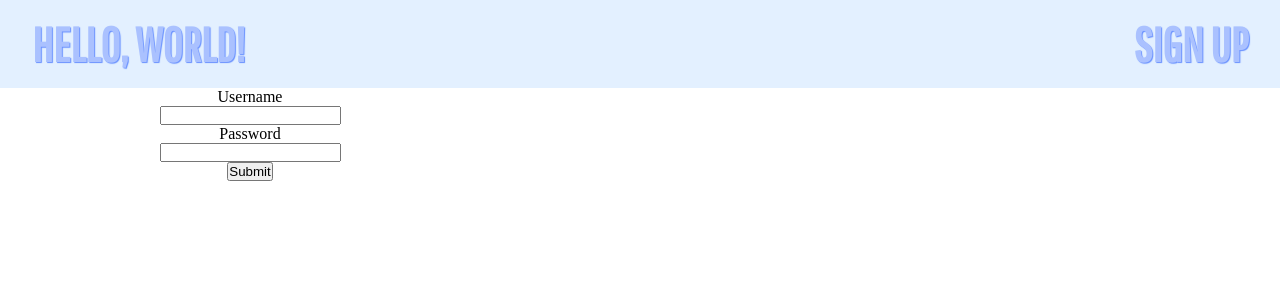
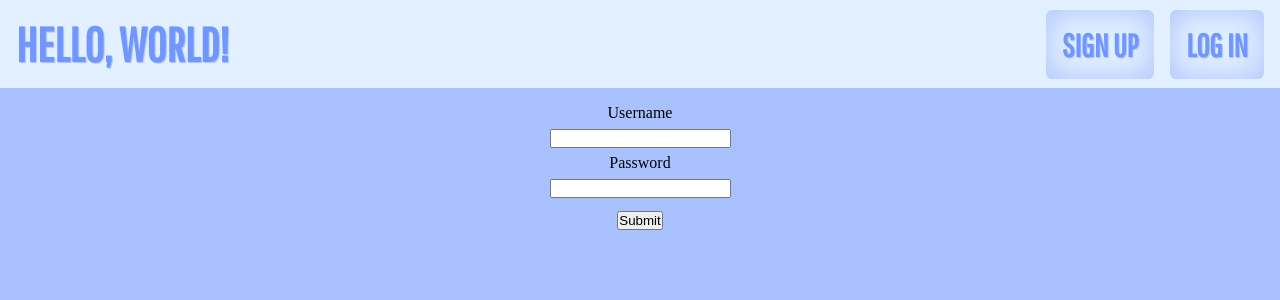
Before and after one commit to AliceWeng/Hello-World, a React (Create React App) app: page /signup in a window 1280 px wide. Shown: the top 300 px of the page. Built offline with nearby package versions, Linux system fonts and the light colour scheme.

Commit message:
added styling to sign up and log in buttons

```diff
--- a/src/App.css
+++ b/src/App.css
@@ -6,7 +6,11 @@
   box-sizing: border-box;
 }
 :root {
-  --link: #aac1ff;
+  --blue: #aac1ff;
+  --darkBlue: #7197ff;
+}
+body {
+  background: var(--blue);
 }
 form {
   display: flex;
@@ -23,28 +27,49 @@ nav ul {
 }
 li {
   list-style: none;
-  margin: 1em 2em;
+  margin: 1em;
 }
-.link {
-  font-family: "Pathway Gothic One", sans-serif;
-  text-transform: uppercase;
-  text-decoration: none;
-  font-weight: bolder;
+.home {
   position: relative;
   font-size: 3em;
-  color: var(--link);
-  text-shadow: 1px 1px 1px #6890ff;
 }
-.link::before {
+.home::before {
   content: "";
   position: absolute;
   height: 2px;
   width: 0;
   left: 0;
   bottom: -17px;
-  background: var(--link);
+  background: var(--darkBlue);
   transition: 500ms ease-in-out;
 }
-.link:hover::before {
+.home:hover::before {
   width: 100%;
 }
+.navButton, .home {
+  font-family: "Pathway Gothic One", sans-serif;
+  text-transform: uppercase;
+  text-decoration: none;
+  font-weight: bolder;
+  color: var(--darkBlue);
+  text-shadow: 1px 1px 1px var(--blue);
+}
+.navButton {
+  font-size: 2em;
+  padding: .5em;
+  margin-left: .5em;
+  border-radius: .2em;
+  box-shadow: inset var(--blue) 0 0 1em;
+}
+.navButton:hover {
+  box-shadow: inset var(--blue) 0 0 2em;
+}
+.flex {
+  display: flex;
+  align-items: center;
+  justify-content: center;
+  margin: 1em;
+}
+input {
+  margin: .5em;
+}
--- a/src/Components/MoodForm.jsx
+++ b/src/Components/MoodForm.jsx
@@ -6,7 +6,7 @@ function MoodForm() {
     }
 
     return (
-        <div>
+        <div className="flex">
             <form onSubmit={handleSubmit} action="/moods" method="POST">
                 <label htmlFor="text">
                     Let's talk about our feelings.
--- a/src/Components/NavBar.jsx
+++ b/src/Components/NavBar.jsx
@@ -6,10 +6,11 @@ function NavBar() {
         <nav>
             <ul>
                 <li>
-                    <Link className="link" to="/">Hello, world!</Link>
+                    <Link className="home" to="/">Hello, world!</Link>
                 </li>
                 <li>
-                    <Link className="link" to="/signup">Sign up</Link>
+                    <Link className="navButton" to="/signup">Sign up</Link>
+                    <Link className="navButton" to="/login">Log In</Link>
                 </li>
             </ul>
         </nav>
--- a/src/Components/SignUpForm.jsx
+++ b/src/Components/SignUpForm.jsx
@@ -6,7 +6,7 @@ function SignUpForm() {
     }
 
     return (
-        <div>
+        <div className="flex">
             <form onSubmit={handleSubmit} action="/" method="POST">
                 <label htmlFor="username">Username</label>
                 <input id="username" name="username" type="text" required/>
```
